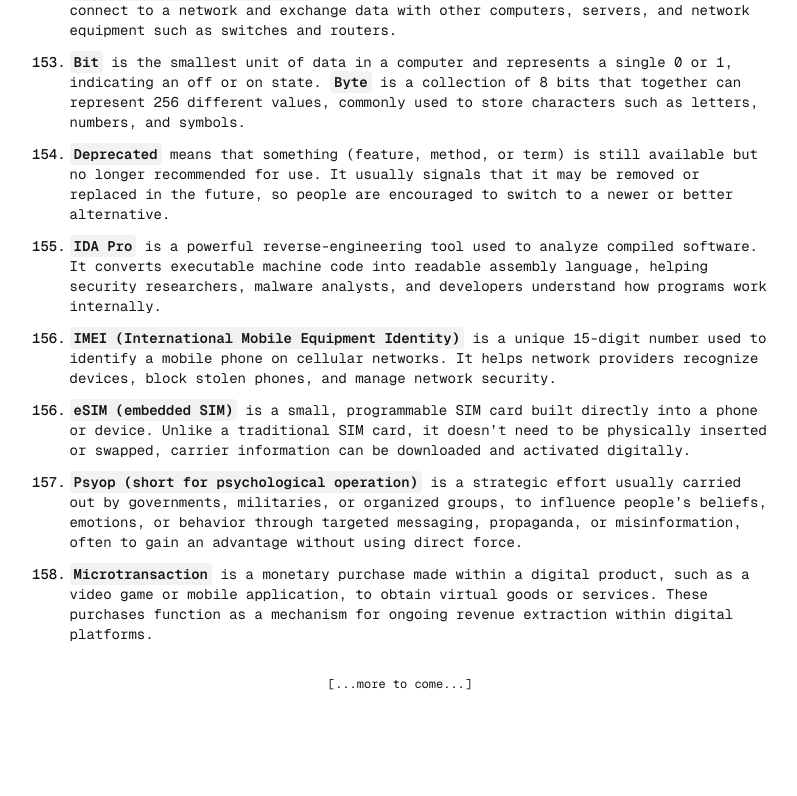
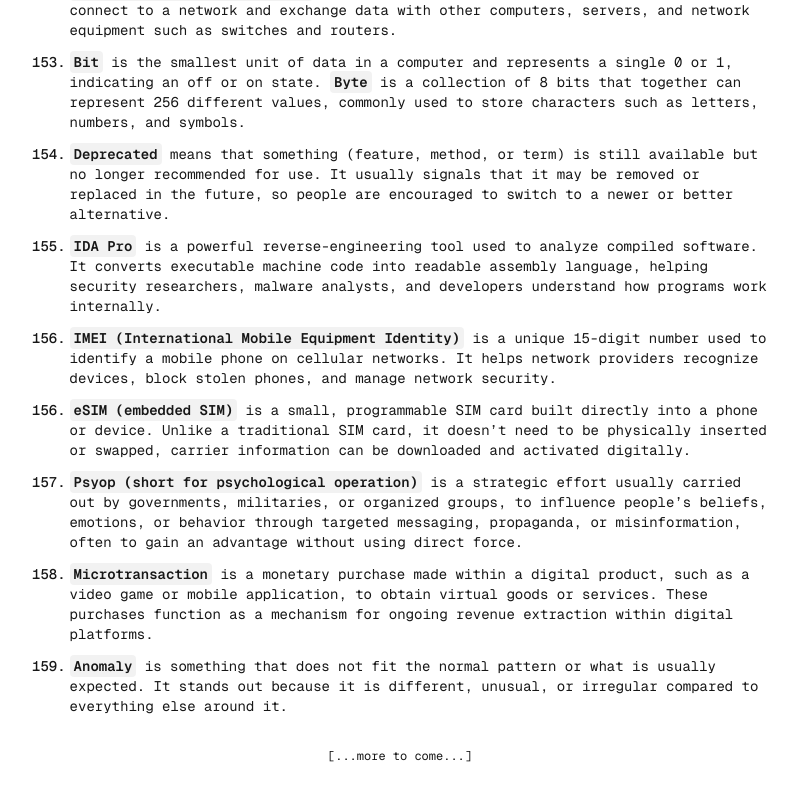
Before and after one commit to BrahimBoussada/mind-log, a Next.js app: page / in a window 1280 px wide. Shown: the part 10515-11311 px from the top of the page, without its empty margins (240-1037 px from the left). Before the commit the page ends 11239 px from the top, so only its background shows below. Built offline with nearby package versions, Linux system fonts and the light colour scheme.

Commit message:
log:08-02-2026

```diff
--- a/src/app/page.tsx
+++ b/src/app/page.tsx
@@ -1556,6 +1556,15 @@ export default function Home() {
           </Text>
         </Note>
 
+        <Note>
+          <N>159.</N>
+          <Text>
+            <Key>Anomaly</Key> is something that does not fit the normal pattern
+            or what is usually expected. It stands out because it is different,
+            unusual, or irregular compared to everything else around it.
+          </Text>
+        </Note>
+
         {/* --- end --- */}
       </NoteWrapper>
 
```
